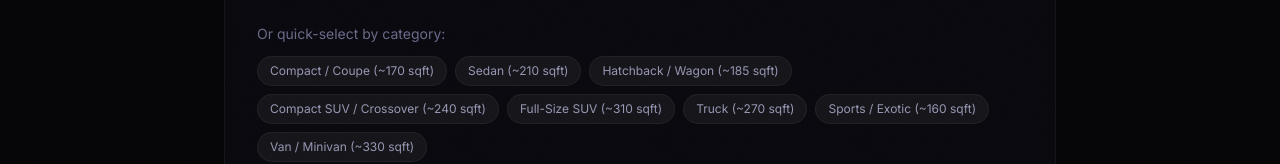
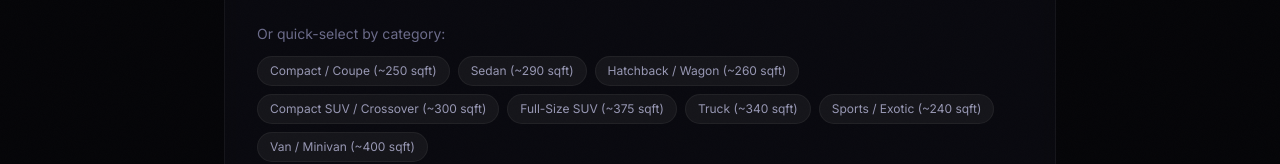
Before and after one commit to Starboymunir/xpressskins, a Next.js app: page /pricing in a window 1280 px wide. Shown: the part 637-801 px from the top of the page. Built offline with nearby package versions, Linux system fonts and the light colour scheme.

Commit message:
fix: accurate vehicle wrap sqft using industry material standards (3M/Avery Dennison)

```diff
--- a/src/data/vehicles.ts
+++ b/src/data/vehicles.ts
@@ -1,6 +1,7 @@
 // Vehicle database with estimated wrap square footage
-// Sources: Industry standards + JD Power research
-// Average car needs ~250 sqft total surface area
+// Based on industry-standard vinyl material usage (60" wide rolls)
+// Source: 3M / Avery Dennison / KPMF wrap material guidelines
+// These represent total material sq ft needed for a full wrap (including waste/overlap)
 
 export interface VehicleModel {
   make: string;
@@ -19,121 +20,121 @@ export interface VehicleCategory {
 export const vehicleDatabase: VehicleCategory[] = [
   {
     type: "Compact / Coupe",
-    avgSqft: 170,
+    avgSqft: 250,
     models: [
-      { make: "Honda", model: "Civic Coupe", bodyType: "Coupe", totalSqft: 165 },
-      { make: "Toyota", model: "GR86", bodyType: "Coupe", totalSqft: 155 },
-      { make: "Subaru", model: "BRZ", bodyType: "Coupe", totalSqft: 155 },
-      { make: "Mazda", model: "MX-5 Miata", bodyType: "Roadster", totalSqft: 130 },
-      { make: "Nissan", model: "370Z / Z", bodyType: "Coupe", totalSqft: 160 },
-      { make: "BMW", model: "2 Series Coupe", bodyType: "Coupe", totalSqft: 170 },
-      { make: "Ford", model: "Mustang", bodyType: "Coupe", totalSqft: 190 },
-      { make: "Chevrolet", model: "Camaro", bodyType: "Coupe", totalSqft: 185 },
-      { make: "Dodge", model: "Challenger", bodyType: "Coupe", totalSqft: 200 },
-      { make: "Hyundai", model: "Veloster", bodyType: "Hatchback", totalSqft: 155 },
+      { make: "Honda", model: "Civic Coupe", bodyType: "Coupe", totalSqft: 250 },
+      { make: "Toyota", model: "GR86", bodyType: "Coupe", totalSqft: 225 },
+      { make: "Subaru", model: "BRZ", bodyType: "Coupe", totalSqft: 225 },
+      { make: "Mazda", model: "MX-5 Miata", bodyType: "Roadster", totalSqft: 200 },
+      { make: "Nissan", model: "370Z / Z", bodyType: "Coupe", totalSqft: 240 },
+      { make: "BMW", model: "2 Series Coupe", bodyType: "Coupe", totalSqft: 250 },
+      { make: "Ford", model: "Mustang", bodyType: "Coupe", totalSqft: 275 },
+      { make: "Chevrolet", model: "Camaro", bodyType: "Coupe", totalSqft: 270 },
+      { make: "Dodge", model: "Challenger", bodyType: "Coupe", totalSqft: 290 },
+      { make: "Hyundai", model: "Veloster", bodyType: "Hatchback", totalSqft: 230 },
     ],
   },
   {
     type: "Sedan",
-    avgSqft: 210,
+    avgSqft: 290,
     models: [
-      { make: "Honda", model: "Civic Sedan", bodyType: "Sedan", totalSqft: 195 },
-      { make: "Honda", model: "Accord", bodyType: "Sedan", totalSqft: 220 },
-      { make: "Toyota", model: "Corolla", bodyType: "Sedan", totalSqft: 190 },
-      { make: "Toyota", model: "Camry", bodyType: "Sedan", totalSqft: 220 },
-      { make: "Nissan", model: "Altima", bodyType: "Sedan", totalSqft: 215 },
-      { make: "Nissan", model: "Sentra", bodyType: "Sedan", totalSqft: 185 },
-      { make: "Hyundai", model: "Elantra", bodyType: "Sedan", totalSqft: 195 },
-      { make: "Hyundai", model: "Sonata", bodyType: "Sedan", totalSqft: 220 },
-      { make: "Kia", model: "Forte", bodyType: "Sedan", totalSqft: 190 },
-      { make: "Mazda", model: "Mazda3", bodyType: "Sedan", totalSqft: 185 },
-      { make: "Subaru", model: "WRX", bodyType: "Sedan", totalSqft: 190 },
-      { make: "BMW", model: "3 Series", bodyType: "Sedan", totalSqft: 210 },
-      { make: "Tesla", model: "Model 3", bodyType: "Sedan", totalSqft: 200 },
-      { make: "Dodge", model: "Charger", bodyType: "Sedan", totalSqft: 235 },
-      { make: "Lexus", model: "IS", bodyType: "Sedan", totalSqft: 200 },
+      { make: "Honda", model: "Civic Sedan", bodyType: "Sedan", totalSqft: 275 },
+      { make: "Honda", model: "Accord", bodyType: "Sedan", totalSqft: 300 },
+      { make: "Toyota", model: "Corolla", bodyType: "Sedan", totalSqft: 270 },
+      { make: "Toyota", model: "Camry", bodyType: "Sedan", totalSqft: 300 },
+      { make: "Nissan", model: "Altima", bodyType: "Sedan", totalSqft: 295 },
+      { make: "Nissan", model: "Sentra", bodyType: "Sedan", totalSqft: 260 },
+      { make: "Hyundai", model: "Elantra", bodyType: "Sedan", totalSqft: 270 },
+      { make: "Hyundai", model: "Sonata", bodyType: "Sedan", totalSqft: 300 },
+      { make: "Kia", model: "Forte", bodyType: "Sedan", totalSqft: 265 },
+      { make: "Mazda", model: "Mazda3", bodyType: "Sedan", totalSqft: 260 },
+      { make: "Subaru", model: "WRX", bodyType: "Sedan", totalSqft: 270 },
+      { make: "BMW", model: "3 Series", bodyType: "Sedan", totalSqft: 290 },
+      { make: "Tesla", model: "Model 3", bodyType: "Sedan", totalSqft: 280 },
+      { make: "Dodge", model: "Charger", bodyType: "Sedan", totalSqft: 325 },
+      { make: "Lexus", model: "IS", bodyType: "Sedan", totalSqft: 275 },
     ],
   },
   {
     type: "Hatchback / Wagon",
-    avgSqft: 185,
+    avgSqft: 260,
     models: [
-      { make: "Honda", model: "Civic Hatchback", bodyType: "Hatchback", totalSqft: 185 },
-      { make: "Toyota", model: "GR Corolla", bodyType: "Hatchback", totalSqft: 190 },
-      { make: "Mazda", model: "Mazda3 Hatchback", bodyType: "Hatchback", totalSqft: 180 },
-      { make: "Volkswagen", model: "Golf GTI", bodyType: "Hatchback", totalSqft: 175 },
-      { make: "Subaru", model: "Impreza", bodyType: "Hatchback", totalSqft: 185 },
-      { make: "Hyundai", model: "Elantra N", bodyType: "Hatchback", totalSqft: 190 },
+      { make: "Honda", model: "Civic Hatchback", bodyType: "Hatchback", totalSqft: 265 },
+      { make: "Toyota", model: "GR Corolla", bodyType: "Hatchback", totalSqft: 270 },
+      { make: "Mazda", model: "Mazda3 Hatchback", bodyType: "Hatchback", totalSqft: 255 },
+      { make: "Volkswagen", model: "Golf GTI", bodyType: "Hatchback", totalSqft: 250 },
+      { make: "Subaru", model: "Impreza", bodyType: "Hatchback", totalSqft: 260 },
+      { make: "Hyundai", model: "Elantra N", bodyType: "Hatchback", totalSqft: 265 },
     ],
   },
   {
     type: "Compact SUV / Crossover",
-    avgSqft: 240,
+    avgSqft: 300,
     models: [
-      { make: "Toyota", model: "RAV4", bodyType: "SUV", totalSqft: 240 },
-      { make: "Honda", model: "CR-V", bodyType: "SUV", totalSqft: 235 },
-      { make: "Mazda", model: "CX-5", bodyType: "SUV", totalSqft: 225 },
-      { make: "Subaru", model: "Crosstrek", bodyType: "SUV", totalSqft: 210 },
-      { make: "Subaru", model: "Forester", bodyType: "SUV", totalSqft: 230 },
-      { make: "Hyundai", model: "Tucson", bodyType: "SUV", totalSqft: 235 },
-      { make: "Kia", model: "Sportage", bodyType: "SUV", totalSqft: 235 },
-      { make: "Nissan", model: "Rogue", bodyType: "SUV", totalSqft: 240 },
-      { make: "Tesla", model: "Model Y", bodyType: "SUV", totalSqft: 225 },
+      { make: "Toyota", model: "RAV4", bodyType: "SUV", totalSqft: 305 },
+      { make: "Honda", model: "CR-V", bodyType: "SUV", totalSqft: 300 },
+      { make: "Mazda", model: "CX-5", bodyType: "SUV", totalSqft: 290 },
+      { make: "Subaru", model: "Crosstrek", bodyType: "SUV", totalSqft: 275 },
+      { make: "Subaru", model: "Forester", bodyType: "SUV", totalSqft: 295 },
+      { make: "Hyundai", model: "Tucson", bodyType: "SUV", totalSqft: 300 },
+      { make: "Kia", model: "Sportage", bodyType: "SUV", totalSqft: 300 },
+      { make: "Nissan", model: "Rogue", bodyType: "SUV", totalSqft: 305 },
+      { make: "Tesla", model: "Model Y", bodyType: "SUV", totalSqft: 290 },
     ],
   },
   {
     type: "Full-Size SUV",
-    avgSqft: 310,
+    avgSqft: 375,
     models: [
-      { make: "Toyota", model: "4Runner", bodyType: "SUV", totalSqft: 280 },
-      { make: "Toyota", model: "Highlander", bodyType: "SUV", totalSqft: 275 },
-      { make: "Toyota", model: "Land Cruiser", bodyType: "SUV", totalSqft: 330 },
-      { make: "Jeep", model: "Wrangler (4-door)", bodyType: "SUV", totalSqft: 260 },
-      { make: "Jeep", model: "Grand Cherokee", bodyType: "SUV", totalSqft: 285 },
-      { make: "Ford", model: "Bronco", bodyType: "SUV", totalSqft: 265 },
-      { make: "Ford", model: "Expedition", bodyType: "SUV", totalSqft: 345 },
-      { make: "Chevrolet", model: "Tahoe", bodyType: "SUV", totalSqft: 340 },
-      { make: "Chevrolet", model: "Suburban", bodyType: "SUV", totalSqft: 370 },
-      { make: "BMW", model: "X5", bodyType: "SUV", totalSqft: 290 },
+      { make: "Toyota", model: "4Runner", bodyType: "SUV", totalSqft: 350 },
+      { make: "Toyota", model: "Highlander", bodyType: "SUV", totalSqft: 340 },
+      { make: "Toyota", model: "Land Cruiser", bodyType: "SUV", totalSqft: 400 },
+      { make: "Jeep", model: "Wrangler (4-door)", bodyType: "SUV", totalSqft: 325 },
+      { make: "Jeep", model: "Grand Cherokee", bodyType: "SUV", totalSqft: 350 },
+      { make: "Ford", model: "Bronco", bodyType: "SUV", totalSqft: 330 },
+      { make: "Ford", model: "Expedition", bodyType: "SUV", totalSqft: 420 },
+      { make: "Chevrolet", model: "Tahoe", bodyType: "SUV", totalSqft: 400 },
+      { make: "Chevrolet", model: "Suburban", bodyType: "SUV", totalSqft: 450 },
+      { make: "BMW", model: "X5", bodyType: "SUV", totalSqft: 350 },
     ],
   },
   {
     type: "Truck",
-    avgSqft: 270,
+    avgSqft: 340,
     models: [
-      { make: "Toyota", model: "Tacoma", bodyType: "Truck", totalSqft: 230 },
-      { make: "Toyota", model: "Tundra", bodyType: "Truck", totalSqft: 300 },
-      { make: "Ford", model: "F-150", bodyType: "Truck", totalSqft: 290 },
-      { make: "Ford", model: "Ranger", bodyType: "Truck", totalSqft: 235 },
-      { make: "Chevrolet", model: "Silverado 1500", bodyType: "Truck", totalSqft: 295 },
-      { make: "Chevrolet", model: "Colorado", bodyType: "Truck", totalSqft: 230 },
-      { make: "Ram", model: "1500", bodyType: "Truck", totalSqft: 295 },
-      { make: "Nissan", model: "Frontier", bodyType: "Truck", totalSqft: 225 },
-      { make: "Tesla", model: "Cybertruck", bodyType: "Truck", totalSqft: 280 },
+      { make: "Toyota", model: "Tacoma", bodyType: "Truck", totalSqft: 290 },
+      { make: "Toyota", model: "Tundra", bodyType: "Truck", totalSqft: 370 },
+      { make: "Ford", model: "F-150", bodyType: "Truck", totalSqft: 360 },
+      { make: "Ford", model: "Ranger", bodyType: "Truck", totalSqft: 290 },
+      { make: "Chevrolet", model: "Silverado 1500", bodyType: "Truck", totalSqft: 365 },
+      { make: "Chevrolet", model: "Colorado", bodyType: "Truck", totalSqft: 285 },
+      { make: "Ram", model: "1500", bodyType: "Truck", totalSqft: 365 },
+      { make: "Nissan", model: "Frontier", bodyType: "Truck", totalSqft: 280 },
+      { make: "Tesla", model: "Cybertruck", bodyType: "Truck", totalSqft: 350 },
     ],
   },
   {
     type: "Sports / Exotic",
-    avgSqft: 160,
+    avgSqft: 240,
     models: [
-      { make: "Chevrolet", model: "Corvette", bodyType: "Sports", totalSqft: 170 },
-      { make: "Porsche", model: "911", bodyType: "Sports", totalSqft: 155 },
-      { make: "Porsche", model: "Cayman", bodyType: "Sports", totalSqft: 145 },
-      { make: "Lamborghini", model: "Huracán", bodyType: "Sports", totalSqft: 160 },
-      { make: "Nissan", model: "GT-R", bodyType: "Sports", totalSqft: 180 },
-      { make: "Toyota", model: "Supra", bodyType: "Sports", totalSqft: 160 },
-      { make: "BMW", model: "M4", bodyType: "Coupe", totalSqft: 180 },
+      { make: "Chevrolet", model: "Corvette", bodyType: "Sports", totalSqft: 250 },
+      { make: "Porsche", model: "911", bodyType: "Sports", totalSqft: 235 },
+      { make: "Porsche", model: "Cayman", bodyType: "Sports", totalSqft: 220 },
+      { make: "Lamborghini", model: "Huracán", bodyType: "Sports", totalSqft: 240 },
+      { make: "Nissan", model: "GT-R", bodyType: "Sports", totalSqft: 265 },
+      { make: "Toyota", model: "Supra", bodyType: "Sports", totalSqft: 240 },
+      { make: "BMW", model: "M4", bodyType: "Coupe", totalSqft: 265 },
     ],
   },
   {
     type: "Van / Minivan",
-    avgSqft: 330,
+    avgSqft: 400,
     models: [
-      { make: "Honda", model: "Odyssey", bodyType: "Minivan", totalSqft: 270 },
-      { make: "Toyota", model: "Sienna", bodyType: "Minivan", totalSqft: 270 },
-      { make: "Ford", model: "Transit", bodyType: "Van", totalSqft: 400 },
-      { make: "Mercedes-Benz", model: "Sprinter", bodyType: "Van", totalSqft: 450 },
-      { make: "Ram", model: "ProMaster", bodyType: "Van", totalSqft: 420 },
+      { make: "Honda", model: "Odyssey", bodyType: "Minivan", totalSqft: 325 },
+      { make: "Toyota", model: "Sienna", bodyType: "Minivan", totalSqft: 325 },
+      { make: "Ford", model: "Transit", bodyType: "Van", totalSqft: 475 },
+      { make: "Mercedes-Benz", model: "Sprinter", bodyType: "Van", totalSqft: 550 },
+      { make: "Ram", model: "ProMaster", bodyType: "Van", totalSqft: 500 },
     ],
   },
 ];
@@ -149,27 +150,27 @@ export const coverageOptions = [
   { id: "side-panels", label: "Side Panels", description: "Both door areas", multiplier: 0.4 },
 ];
 
-// Design tier pricing per sqft
+// Design tier pricing per sqft (calibrated for material-based sqft)
 export const designTiers = [
   {
     id: "premade",
     label: "Pre-Made Design",
     description: "Choose from our existing anime designs",
-    pricePerSqft: 7,
+    pricePerSqft: 5,
     turnaround: "5-7 business days",
   },
   {
     id: "semicustom",
     label: "Semi-Custom",
     description: "Modify an existing design with your preferences",
-    pricePerSqft: 12,
+    pricePerSqft: 9,
     turnaround: "10-14 business days",
   },
   {
     id: "fullcustom",
     label: "Fully Custom Itasha",
     description: "Original artwork designed specifically for your vehicle",
-    pricePerSqft: 20,
+    pricePerSqft: 15,
     turnaround: "3-5 weeks",
   },
 ];
```
Also changed, not shown: 1 other file (tests, documents, lock files or other folders).
